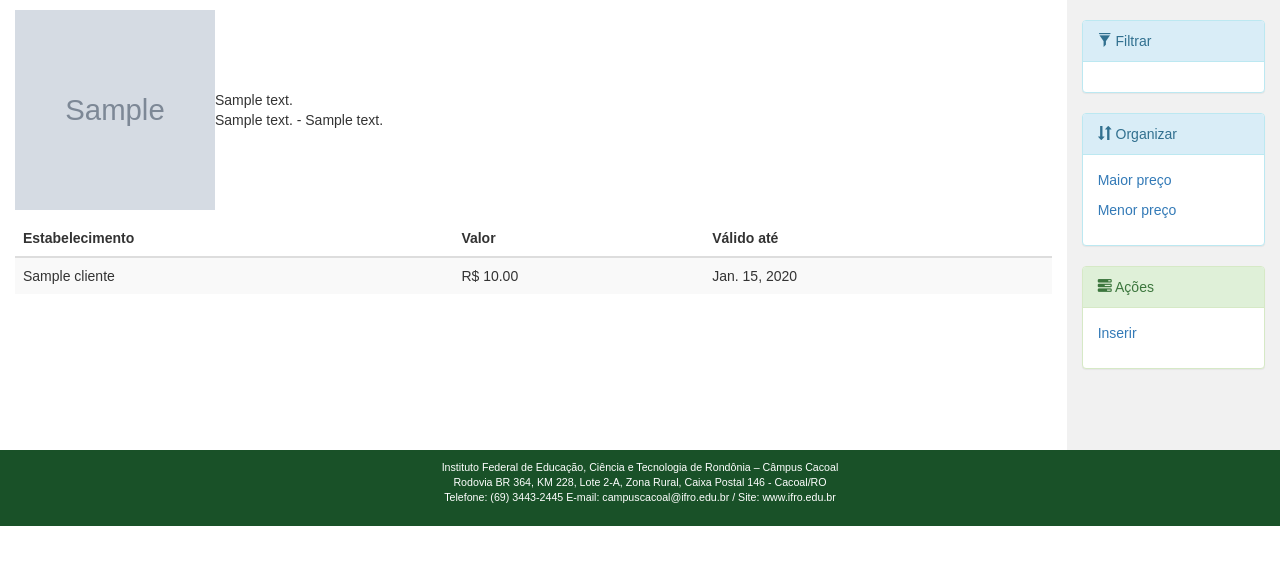
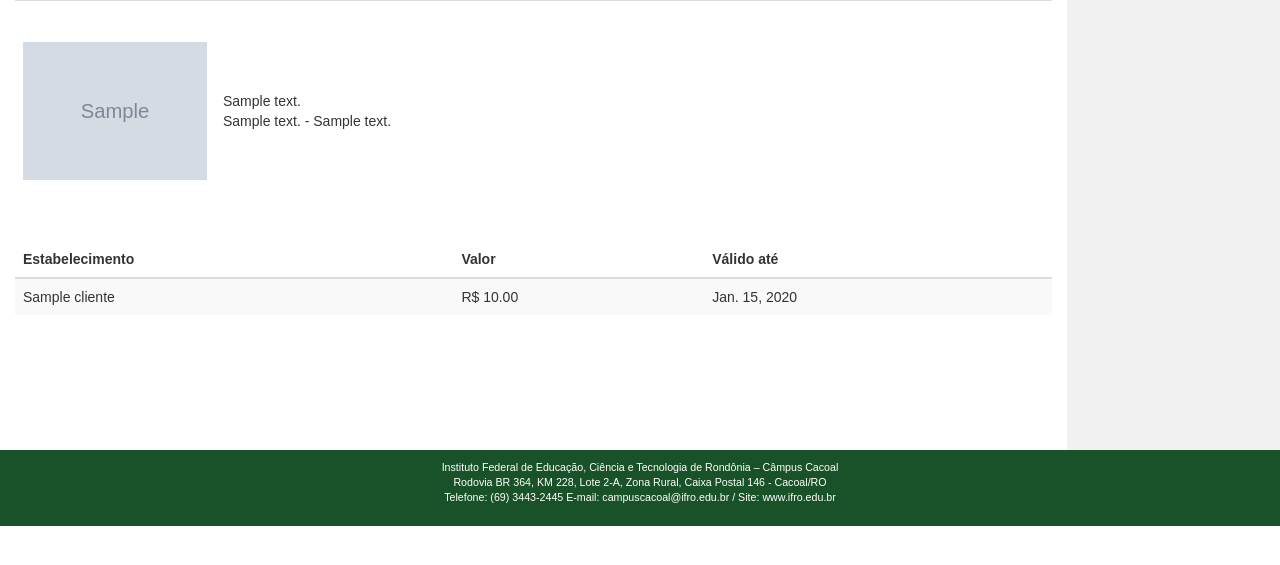
Before and after one commit to kaiserthiago/market, a Django app: page /supermarket/promocao_por_produto/1 in a window 1280 px wide. Shown: the part 52-617 px from the top of the page. Run offline with Django 3.2, Linux system fonts and the light colour scheme; tables that the repository leaves empty hold one stand-in row (values such as "Sample post"); grey boxes marked "Sample" are stand-in pictures; some libraries are stand-ins or nearby versions.

Commit message:
promoção ok

```diff
--- a/supermarket/templates/supermarket/promocoes_por_produto.html
+++ b/supermarket/templates/supermarket/promocoes_por_produto.html
@@ -7,39 +7,39 @@
 {% endblock %}
 
 {% block menu_lateral_direito %}
-    <div class="panel panel-info">
-        <div class="panel-heading"><span class="glyphicon glyphicon-filter"></span> Filtrar</div>
-        <div class="panel-body">{% for cliente in clientes %}
-            <p><a href="#">{{ cliente.nome_fantasia }}</a></p>
-        {% endfor %}
-        </div>
-    </div>
-
-    <div class="panel panel-info">
-        <div class="panel-heading"><span class="glyphicon glyphicon-sort"></span> Organizar</div>
-        <div class="panel-body">
-            <p><a href="#">Maior preço</a></p>
-            <p><a href="#">Menor preço</a></p>
-        </div>
-    </div>
-
-    <div class="panel panel-success">
-        <div class="panel-heading"><span class="glyphicon glyphicon-tasks"></span> Ações</div>
-        <div class="panel-body">
-            <p><a href="{% url 'supermarket.nova_promocao' %}">Inserir</a></p>
-        </div>
-    </div>
+{#    <div class="panel panel-info">#}
+{#        <div class="panel-heading"><span class="glyphicon glyphicon-filter"></span> Filtrar</div>#}
+{#        <div class="panel-body">{% for cliente in clientes %}#}
+{#            <p><a href="#">{{ cliente.nome_fantasia }}</a></p>#}
+{#        {% endfor %}#}
+{#        </div>#}
+{#    </div>#}
+{#{% for title_produto in produto_descricao %}#}
+{#    <div class="panel panel-info">#}
+{#        <div class="panel-heading"><span class="glyphicon glyphicon-sort"></span> Organizar</div>#}
+{#        <div class="panel-body">#}
+{#            <p><a href="#">Maior preço</a></p>#}
+{#            <p><a href="#">Menor preço</a></p>#}
+{#        </div>#}
+{#    </div>#}
+{#{% endfor %}#}
+{#    <div class="panel panel-success">#}
+{#        <div class="panel-heading"><span class="glyphicon glyphicon-tasks"></span> Ações</div>#}
+{#        <div class="panel-body">#}
+{#            <p><a href="{% url 'supermarket.nova_promocao' %}">Inserir</a></p>#}
+{#        </div>#}
+{#    </div>#}
 
 {% endblock %}
 
 {% block principal %}
     <section xmlns="http://www.w3.org/1999/html">
-        <table>
+        <table class="table table-responsive">
             <tbody>
             <tr>
                 {% for title_produto in produto_descricao %}
                     <td style="vertical-align:middle" width="200" height="220">
-                        <img src="{{ title_produto.imagem.url }}" width="200" height="200">
+                        <img class="img-responsive" src="{{ title_produto.imagem.url }}" width="200" height="200">
                     </td>
                     <td style="vertical-align:middle">{{ title_produto.descricao }}<br>
                         {{ title_produto.marca }} -
@@ -48,8 +48,7 @@
             </tr>
             </tbody>
         </table>
-        {% for produto in todos_produtos %}
-            <table class="table table-striped">
+            <table class="table table-responsive table-striped">
             <thead>
             <tr>
                 <th>Estabelecimento</th>
@@ -57,8 +56,6 @@
                 <th>Válido até</th>
             </tr>
             </thead>
-        {% empty %}
-        {% endfor %}
         <tbody>
         {% for produto in todos_produtos %}
             <tr>
--- a/supermarket/urls.py
+++ b/supermarket/urls.py
@@ -14,6 +14,7 @@ urlpatterns=[
     url(r'^promocao/filtro/(?P<cliente_id>[\d]+)', views.filtro_promocoes, name='supermarket.filtro_promocao'),
     url(r'^promocao/novo$', views.nova_promocao, name='supermarket.nova_promocao'),
     url(r'^promocao_por_produto/(?P<produto_id>[\d]+)', views.promocao_por_produto, name='supermarket.promocao_por_produto'),
+    # url(r'^promocao_por_produto/order/(?P<ordem>[\d]+/(?P<produto_id>[\d]+)', views.order_promocao_por_produto, name='supermarket.order_promocao_por_produto'),
     url(r'^sobre$', views.sobre, name='supermarket.sobre'),
     url(r'^contato$', views.contato, name='supermarket.contato'),
     url(r'^teste2$', views.teste2, name='supermarket.teste2'),
--- a/supermarket/views.py
+++ b/supermarket/views.py
@@ -24,7 +24,7 @@ def produtos_por_categoria(request, categoria_id):
 def promocao_por_produto(request, produto_id):
     todas_categorias = Categoria.objects.all()
     filtro_produtos = Promocao.objects.filter(produto=produto_id, data_fim__gte=date.today()).order_by(
-        'data_fim', 'produto__descricao', 'cliente__nome_fantasia')
+        'valor', 'data_fim', 'produto__descricao', 'cliente__nome_fantasia')
     descricao = Produto.objects.filter(id=produto_id)
 
     context = {
@@ -34,6 +34,20 @@ def promocao_por_produto(request, produto_id):
     }
 
     return render(request, 'supermarket/promocoes_por_produto.html', context)
+
+# def order_promocao_por_produto(request, ordem, produto_id):
+#     todas_categorias = Categoria.objects.all()
+#     filtro_produtos = Promocao.objects.filter(produto=produto_id, data_fim__gte=date.today()).order_by(
+#         'valor', 'data_fim', 'produto__descricao', 'cliente__nome_fantasia')
+#     descricao = Produto.objects.filter(id=produto_id)
+#
+#     context = {
+#         'todos_produtos': filtro_produtos,
+#         'todas_categorias': todas_categorias,
+#         'produto_descricao': descricao,
+#     }
+#
+#     return render(request, 'supermarket/promocoes_por_produto.html', context)
 
 
 def teste2(request):
```
